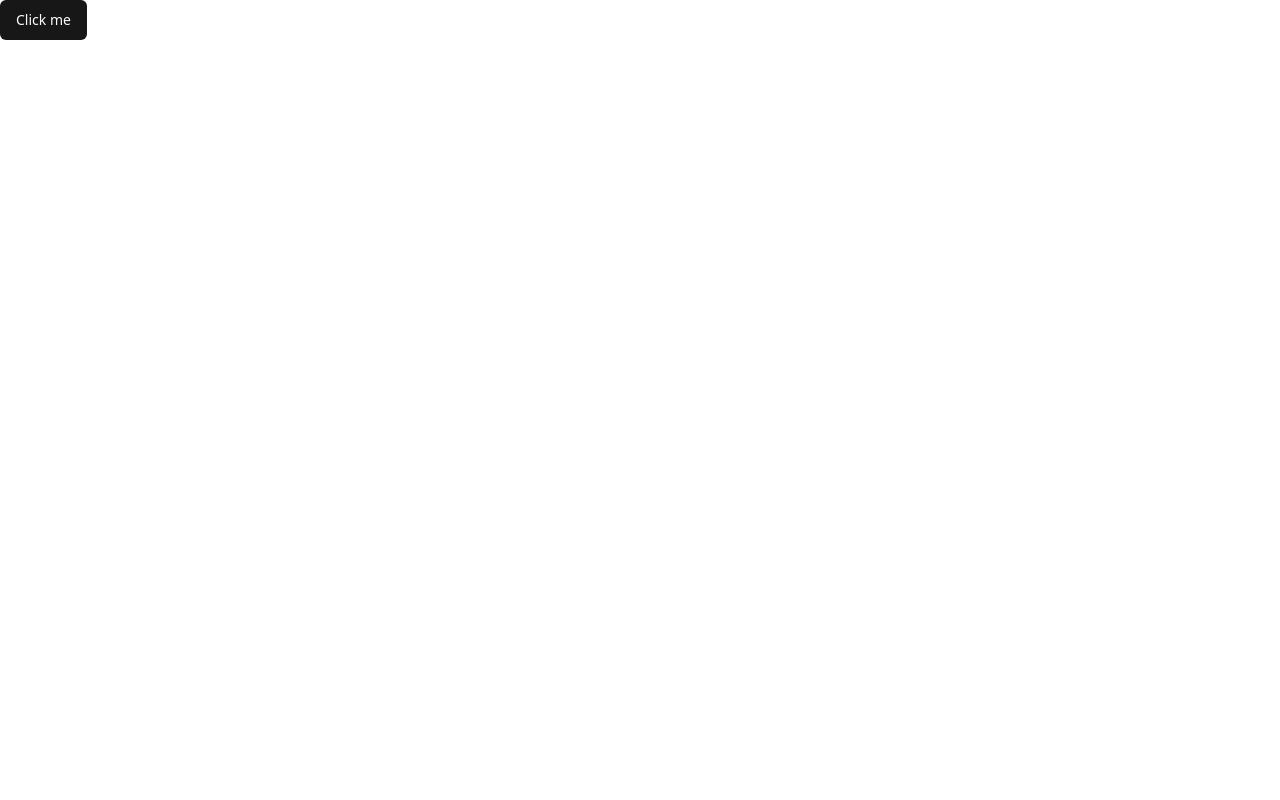
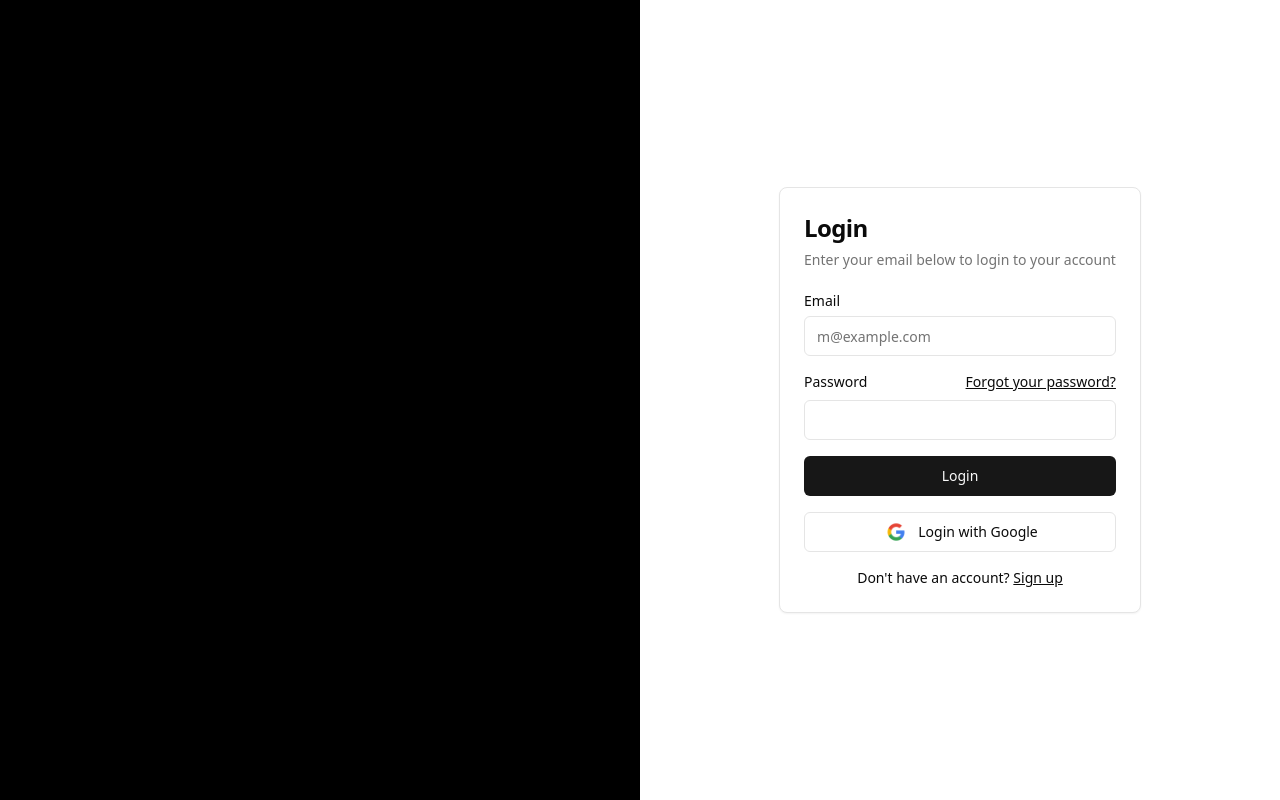
Before and after one commit to l1n3ar/typR, a Next.js app: page / in a window 1280 px wide. Built offline with nearby package versions, Linux system fonts and the light colour scheme.

Commit message:
Timer functionality

```diff
--- a/app/page.tsx
+++ b/app/page.tsx
@@ -1,10 +1,74 @@
 import { Button } from "@/components/ui/button"
+
+import {
+  Card,
+  CardContent,
+  CardDescription,
+  CardHeader,
+  CardTitle,
+} from "@/components/ui/card"
+import { Input } from "@/components/ui/input"
+import { Label } from "@/components/ui/label"
+import Image from "next/image"
+import Link from "next/link"
 
 
 export default function Home() {
   return (
-    <div>
-      <Button>Click me</Button>
+    <div className="w-screen h-screen overflow-y-hidden flex">
+      <div className="bg-black w-1/2 h-full">
+
+      </div>
+      <div className="w-1/2 h-full flex items-center justify-center">
+        <Card className="mx-auto ">
+          <CardHeader>
+            <CardTitle className="text-2xl">Login</CardTitle>
+            <CardDescription>
+              Enter your email below to login to your account
+            </CardDescription>
+          </CardHeader>
+          <CardContent>
+            <div className="grid gap-4">
+              <div className="grid gap-2">
+                <Label htmlFor="email">Email</Label>
+                <Input
+                  id="email"
+                  type="email"
+                  placeholder="m@example.com"
+                  required
+                />
+              </div>
+              <div className="grid gap-2">
+                <div className="flex items-center">
+                  <Label htmlFor="password">Password</Label>
+                  <Link href="#" className="ml-auto inline-block text-sm underline">
+                    Forgot your password?
+                  </Link>
+                </div>
+                <Input id="password" type="password" required />
+              </div>
+              <Button type="submit" className="w-full">
+                Login
+              </Button>
+
+              <Button variant="outline" className="w-full flex gap-2 items-center">
+                <Image src= '/google.png' alt="Google-Logo" height={28} width={28} />
+                <div>Login with Google</div>
+              </Button>
+            </div>
+            <div className="mt-4 text-center text-sm">
+              Don&apos;t have an account?{" "}
+              <Link href="/signup" className="underline">
+                Sign up
+              </Link>
+            </div>
+          </CardContent>
+        </Card>
+
+
+
+      </div>
+
     </div>
   )
 }
--- /dev/null
+++ b/app/signup/page.tsx
@@ -0,0 +1,71 @@
+import Link from "next/link"
+
+import { Button } from "@/components/ui/button"
+import {
+    Card,
+    CardContent,
+    CardDescription,
+    CardHeader,
+    CardTitle,
+} from "@/components/ui/card"
+import { Input } from "@/components/ui/input"
+import { Label } from "@/components/ui/label"
+import Image from "next/image"
+
+export default function SignUp() {
+    return (
+        <div className="w-screen h-screen overflow-y-hidden flex">
+            <div className="w-1/2 bg-black h-full"></div>
+            <div className="w-1/2 h-full flex items-center justify-center">
+                <Card className="mx-auto max-w-sm">
+                    <CardHeader>
+                        <CardTitle className="text-xl">Sign Up</CardTitle>
+                        <CardDescription>
+                            Enter your information to create an account
+                        </CardDescription>
+                    </CardHeader>
+                    <CardContent>
+                        <div className="grid gap-4">
+                            <div className="grid grid-cols-2 gap-4">
+                                <div className="grid gap-2">
+                                    <Label htmlFor="first-name">First name</Label>
+                                    <Input id="first-name" placeholder="Max" required />
+                                </div>
+                                <div className="grid gap-2">
+                                    <Label htmlFor="last-name">Last name</Label>
+                                    <Input id="last-name" placeholder="Robinson" required />
+                                </div>
+                            </div>
+                            <div className="grid gap-2">
+                                <Label htmlFor="email">Email</Label>
+                                <Input
+                                    id="email"
+                                    type="email"
+                                    placeholder="m@example.com"
+                                    required
+                                />
+                            </div>
+                            <div className="grid gap-2">
+                                <Label htmlFor="password">Password</Label>
+                                <Input id="password" type="password" />
+                            </div>
+                            <Button type="submit" className="w-full">
+                                Create an account
+                            </Button>
+                            <Button variant="outline" className="w-full flex gap-2 items-center">
+                                <Image src='/google.png' alt="Google-Logo" height={28} width={28} />
+                                <div>Sign up with Google</div>
+                            </Button>
+                        </div>
+                        <div className="mt-4 text-center text-sm">
+                            Already have an account?{" "}
+                            <Link href="/" className="underline">
+                                Sign in
+                            </Link>
+                        </div>
+                    </CardContent>
+                </Card>
+            </div>
+        </div>
+    )
+}
--- /dev/null
+++ b/components/ui/input.tsx
@@ -0,0 +1,25 @@
+import * as React from "react"
+
+import { cn } from "@/lib/utils"
+
+export interface InputProps
+  extends React.InputHTMLAttributes<HTMLInputElement> {}
+
+const Input = React.forwardRef<HTMLInputElement, InputProps>(
+  ({ className, type, ...props }, ref) => {
+    return (
+      <input
+        type={type}
+        className={cn(
+          "flex h-10 w-full rounded-md border border-input bg-background px-3 py-2 text-sm ring-offset-background file:border-0 file:bg-transparent file:text-sm file:font-medium placeholder:text-muted-foreground focus-visible:outline-none focus-visible:ring-2 focus-visible:ring-ring focus-visible:ring-offset-2 disabled:cursor-not-allowed disabled:opacity-50",
+          className
+        )}
+        ref={ref}
+        {...props}
+      />
+    )
+  }
+)
+Input.displayName = "Input"
+
+export { Input }
--- /dev/null
+++ b/components/ui/label.tsx
@@ -0,0 +1,26 @@
+"use client"
+
+import * as React from "react"
+import * as LabelPrimitive from "@radix-ui/react-label"
+import { cva, type VariantProps } from "class-variance-authority"
+
+import { cn } from "@/lib/utils"
+
+const labelVariants = cva(
+  "text-sm font-medium leading-none peer-disabled:cursor-not-allowed peer-disabled:opacity-70"
+)
+
+const Label = React.forwardRef<
+  React.ElementRef<typeof LabelPrimitive.Root>,
+  React.ComponentPropsWithoutRef<typeof LabelPrimitive.Root> &
+    VariantProps<typeof labelVariants>
+>(({ className, ...props }, ref) => (
+  <LabelPrimitive.Root
+    ref={ref}
+    className={cn(labelVariants(), className)}
+    {...props}
+  />
+))
+Label.displayName = LabelPrimitive.Root.displayName
+
+export { Label }
--- /dev/null
+++ b/components/ui/switch.tsx
@@ -0,0 +1,29 @@
+"use client"
+
+import * as React from "react"
+import * as SwitchPrimitives from "@radix-ui/react-switch"
+
+import { cn } from "@/lib/utils"
+
+const Switch = React.forwardRef<
+  React.ElementRef<typeof SwitchPrimitives.Root>,
+  React.ComponentPropsWithoutRef<typeof SwitchPrimitives.Root>
+>(({ className, ...props }, ref) => (
+  <SwitchPrimitives.Root
+    className={cn(
+      "peer inline-flex h-6 w-11 shrink-0 cursor-pointer items-center rounded-full border-2 border-transparent transition-colors focus-visible:outline-none focus-visible:ring-2 focus-visible:ring-ring focus-visible:ring-offset-2 focus-visible:ring-offset-background disabled:cursor-not-allowed disabled:opacity-50 data-[state=checked]:bg-primary data-[state=unchecked]:bg-input",
+      className
+    )}
+    {...props}
+    ref={ref}
+  >
+    <SwitchPrimitives.Thumb
+      className={cn(
+        "pointer-events-none block h-5 w-5 rounded-full bg-background shadow-lg ring-0 transition-transform data-[state=checked]:translate-x-5 data-[state=unchecked]:translate-x-0"
+      )}
+    />
+  </SwitchPrimitives.Root>
+))
+Switch.displayName = SwitchPrimitives.Root.displayName
+
+export { Switch }
--- a/package.json
+++ b/package.json
@@ -19,6 +19,7 @@
     "@radix-ui/react-popover": "^1.1.1",
     "@radix-ui/react-progress": "^1.1.0",
     "@radix-ui/react-slot": "^1.1.0",
+    "@radix-ui/react-switch": "^1.1.0",
     "@radix-ui/react-tabs": "^1.1.0",
     "@radix-ui/react-tooltip": "^1.1.2",
     "@tanstack/react-table": "^8.19.3",
@@ -28,6 +29,7 @@
     "lucide-react": "^0.408.0",
     "next": "14.2.5",
     "next-auth": "^4.24.7",
+    "random-words": "^2.0.1",
     "react": "^18",
     "react-calendar-heatmap": "^1.9.0",
     "react-day-picker": "^8.10.1",
```
Also changed, not shown: app/practice/page.tsx (+57 -12 lines), public/google.png (added), 1 other file (tests, documents, lock files or other folders).
